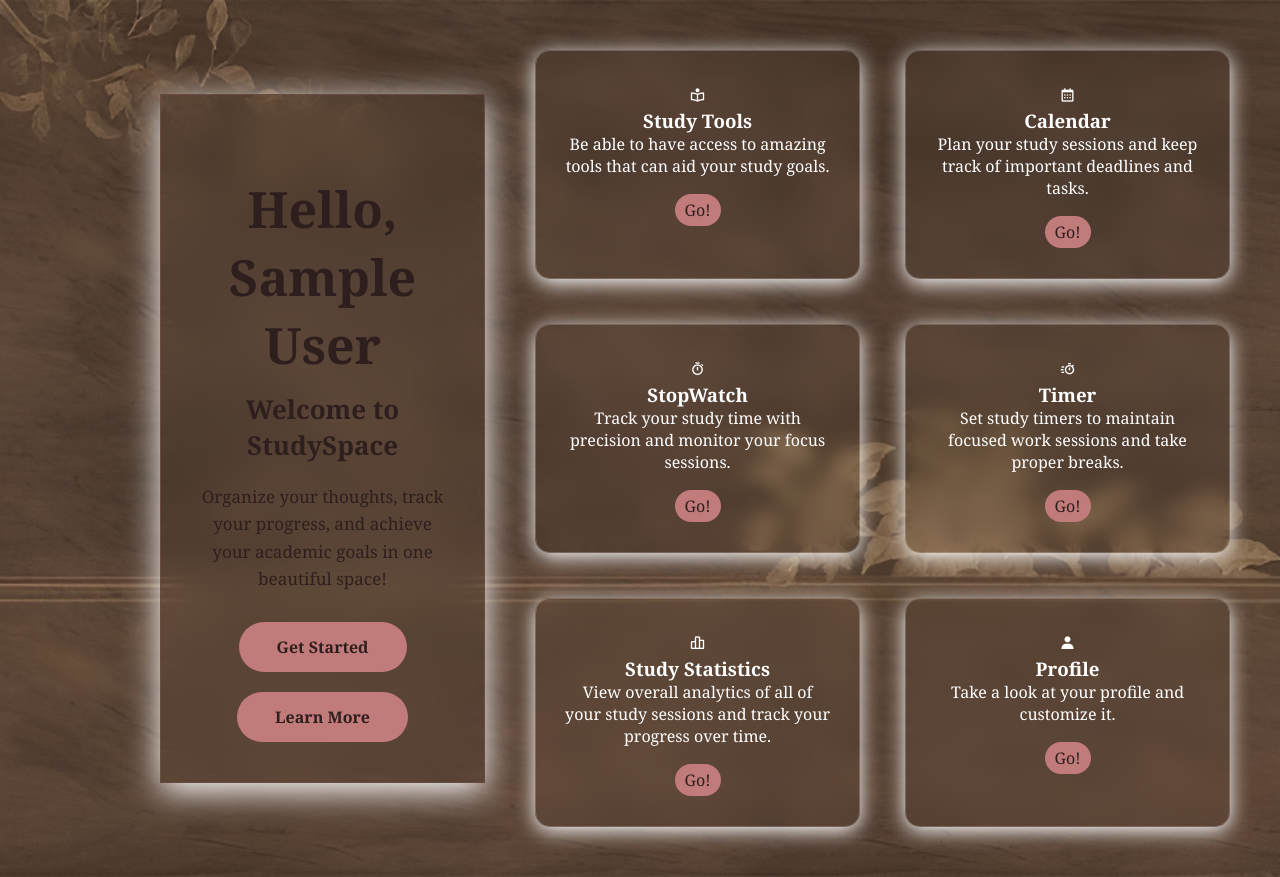
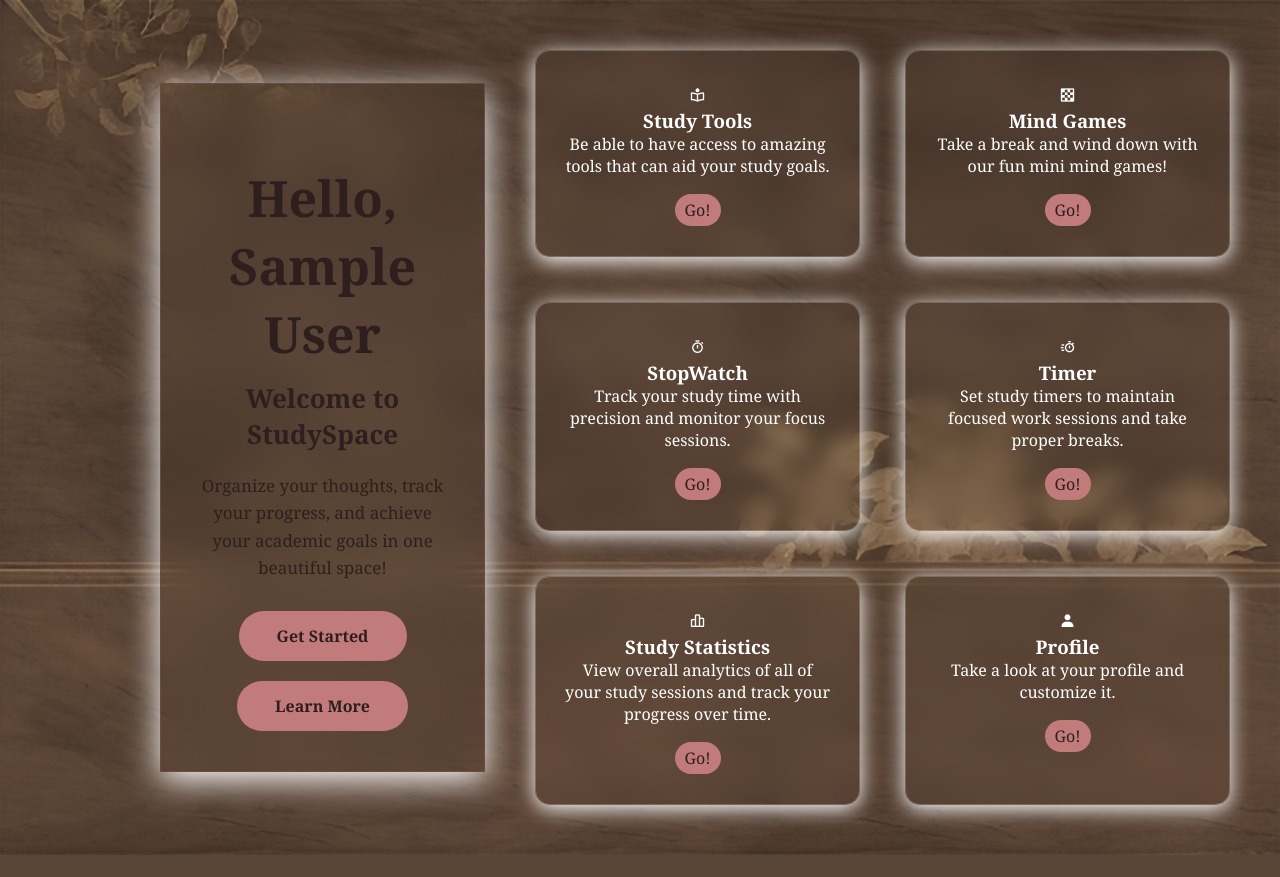
Before and after one commit to yaratella/StudySpace, a PHP site: page /homepage.php in a window 1280 px wide. After the commit the page ends 855 px from the top, so only its background shows below. Run offline with PHP 8.4, Linux system fonts and the light colour scheme; the visitor is signed in with stand-in values (Sample User, id 1).

```diff
--- a/homepage.php
+++ b/homepage.php
@@ -50,12 +50,12 @@ $firstName = $_SESSION['firstName'];
                 <br>
                 <a href="StudyTools/studyTools.php" class="goStudyTools">Go!</a>
             </div>
-            <div id="StudyCalendar">
-                <i class='bx bx-calendar feature-icon'></i>
-                <h3>Calendar</h3>
-                <p>Plan your study sessions and keep track of important deadlines and tasks.</p>
+            <div id="StudyGames">
+                <i class='bx bxs-chess feature-icon'></i>
+                <h3>Mind Games</h3>
+                <p>Take a break and wind down with our fun mini mind games!</p>
                 <br>
-                <a class="goCalendar">Go!</a>
+                <a href="Games/games.php" class="goGames">Go!</a>
             </div>
             <div id="stopwatch">
                 <i class='bx bx-stopwatch feature-icon'></i>
--- a/styleHomepage.css
+++ b/styleHomepage.css
@@ -127,7 +127,7 @@ body {
 
 /*All of the individual Feature Cards*/
 
-#StudyTools, #StudyCalendar, #stopwatch, #timer, #studyStats, #Profile{
+#StudyTools, #StudyGames, #stopwatch, #timer, #studyStats, #Profile{
     background: transparent;
     border: 1px solid #694A43; /*Makes a small border that blends smoothly with the background*/
     backdrop-filter: blur(20px); /*Makes the background that it's behind a bit blurrier*/
@@ -141,7 +141,7 @@ body {
     cursor: pointer;
 }
 
-.goStudyTools, .goCalendar, .goStopWatch, .goTimer, .goStudyStats, .goProfile{
+.goStudyTools, .goGames, .goStopWatch, .goTimer, .goStudyStats, .goProfile{
     margin-top: 25px;
     color: #2E1F1E;
     background: #C17B7B; /*Darker pink buttons*/
@@ -152,14 +152,14 @@ body {
 
 /* Adding features for when you hover over the mini buttons*/
 
-.goStudyTools:hover, .goCalendar:hover, .goStopWatch:hover, .goTimer:hover, .goStudyStats:hover, .goProfile:hover{
+.goStudyTools:hover, .goGames:hover, .goStopWatch:hover, .goTimer:hover, .goStudyStats:hover, .goProfile:hover{
     color: #2E1F1E; /*Color stays the same*/
     background: #F5E6E8; /*Background changes and becomes lighter*/
 }
 
 /* Will add some sort of hover feature that will make them either go up, or go down?*/
 
-#StudyTools:hover, #StudyCalendar:hover, #stopwatch:hover, #timer:hover, #studyStats:hover,#Profile:hover {
+#StudyTools:hover, #StudyGames:hover, #stopwatch:hover, #timer:hover, #studyStats:hover,#Profile:hover {
     transform:translateY(5px);
     box-shadow: 0 10px 35px white; /*white glowy shadow glows stronger*/
     border: none;
```
Also changed, not shown: StudyTools/studyTools.php (+63 -0 lines), StudyTools/styleStudyTools.css (added, +33 -0 lines), Games/games.php (added), Games/styleGames.css (added), StudyTools/tools.js (added).
